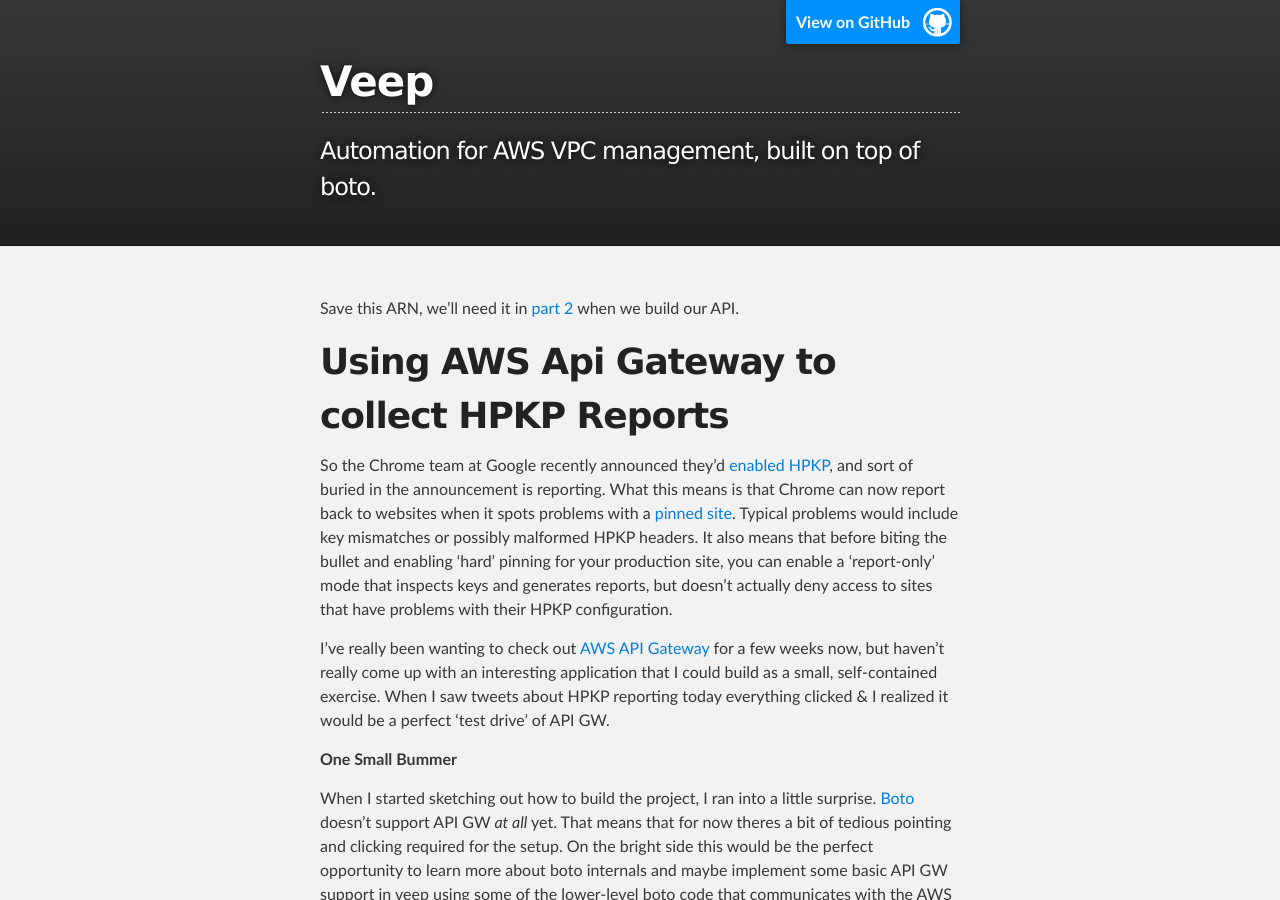
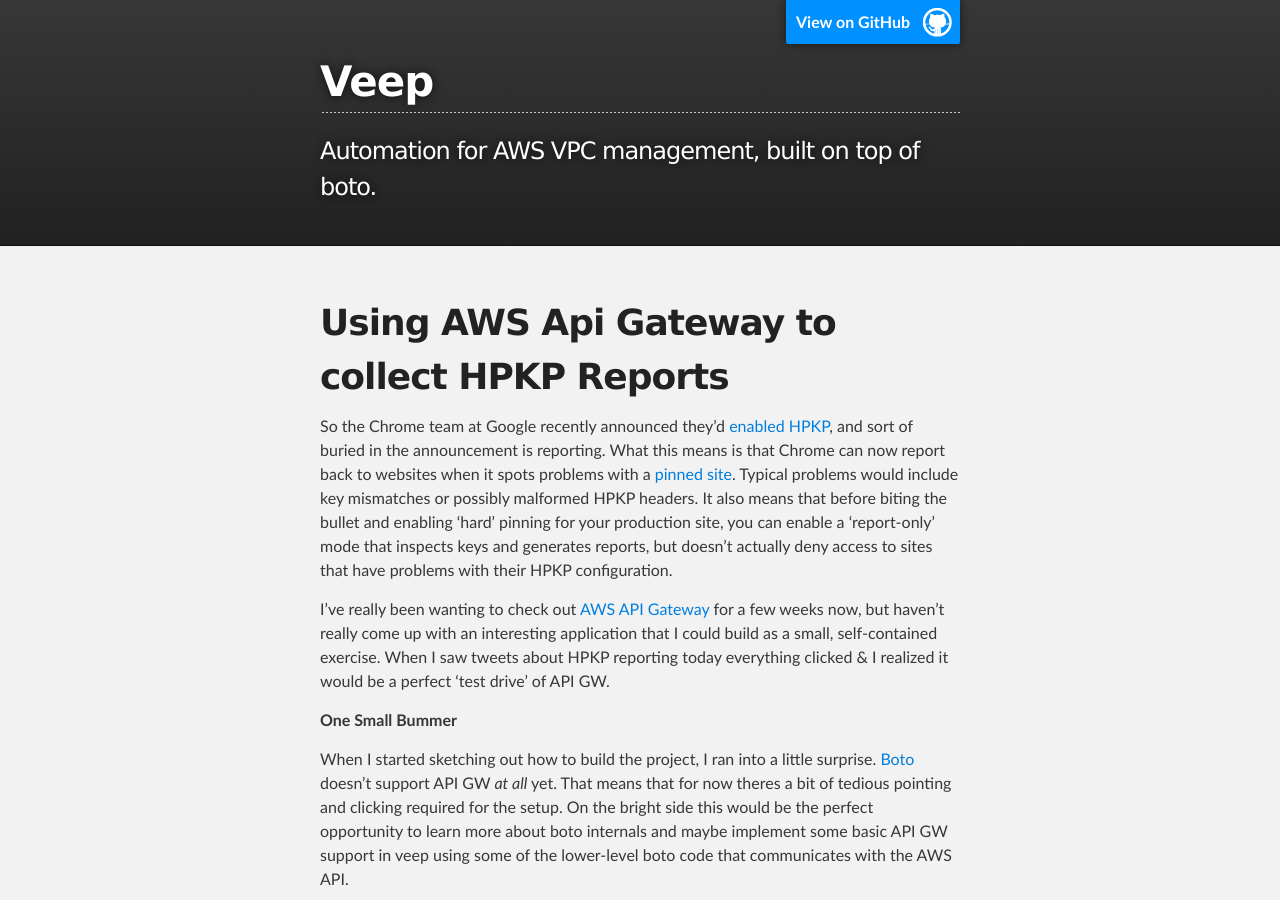
Before and after one commit to mattghali/veep, a Jekyll site: the page built from _posts/2015-09-08-hpkp.md, in a window 1280 px wide and 900 px high. Built offline with Jekyll 4.4.1, drawn with Linux system fonts in a browser that asks for light colours.

```diff
--- a/_posts/2015-09-08-hpkp.md
+++ b/_posts/2015-09-08-hpkp.md
@@ -3,8 +3,6 @@
 layout: post
 tags: api gateway, sns, examples
 ---
-Save this ARN, we'll need it in [part 2](http://veep.snark.net/2015/09/08/hpkp-part2.html) when we build our API.
-
 Using AWS Api Gateway to collect HPKP Reports
 =============================================
 
```
